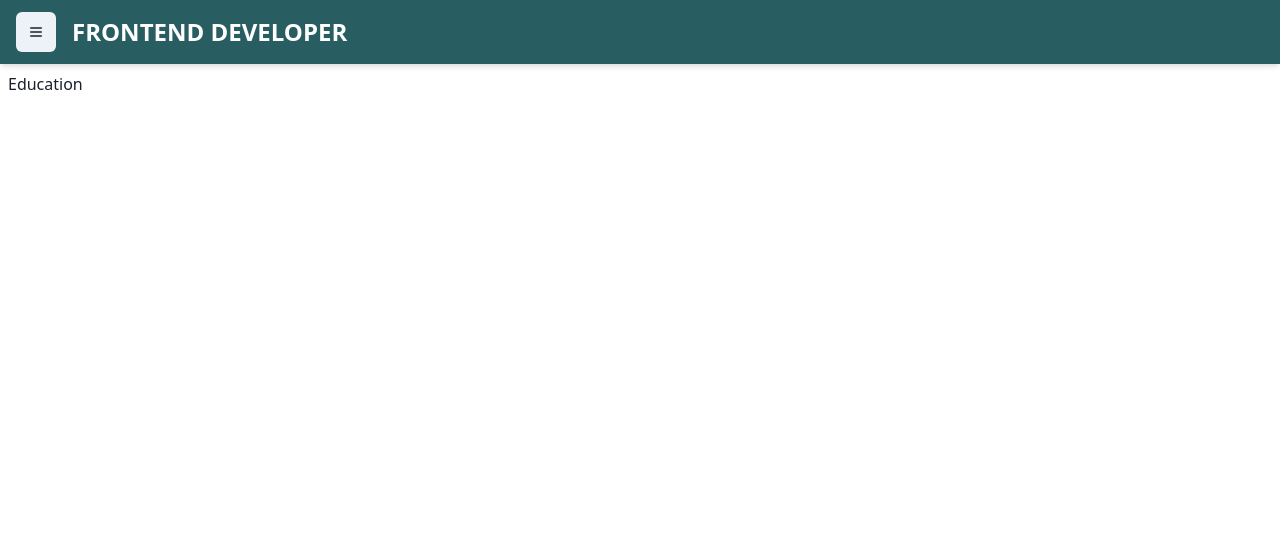
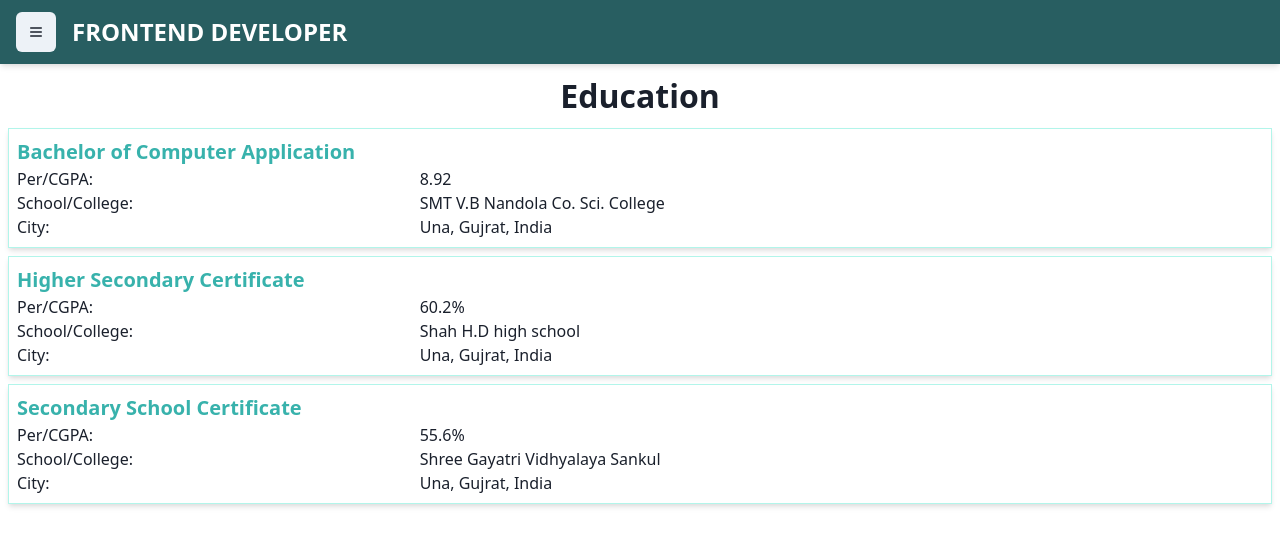
Before and after one commit to Keval84458/Keval-s-portfolio, a Next.js app: page /education in a window 1280 px wide. Shown: the top 546 px of the page. Built offline with nearby package versions, Linux system fonts and the light colour scheme.

Commit message:
km/all-complete/29March

```diff
--- a/src/app/components/navbar.js
+++ b/src/app/components/navbar.js
@@ -47,11 +47,6 @@ export const menuButton = [
     name: "RESUME",
     route: PAGE_PATH_KEYS.RESUME,
   },
-
-  {
-    name: "CERTIFICATIONS & COURSES",
-    route: PAGE_PATH_KEYS.CERTIFICATIONS_COURSES,
-  },
 ];
 
 const Navbar = () => {
@@ -91,7 +86,7 @@ const Navbar = () => {
           <DrawerCloseButton />
           <DrawerBody>
             <Text fontWeight="extrabold" textAlign="center" fontSize="150">
-              Menu
+              FRONTEND DEVELOPER
             </Text>
             <VStack spacing={4} mt={10}>
               {menuButton.map((menu, inx, arr) => {
@@ -103,6 +98,12 @@ const Navbar = () => {
                       as={Link}
                       href={menu.route}
                       bg="white.100"
+                      _hover={{
+                        bg: "white.100",
+                      }}
+                      _disabled={{
+                        bg: "white.100",
+                      }}
                     >
                       {menu.name}
                     </Button>
--- /dev/null
+++ b/src/app/education/_layouts/educationCmp.js
@@ -0,0 +1,65 @@
+"use client";
+import React from "react";
+import { Box, Text } from "@chakra-ui/react";
+
+const EducationCmp = () => {
+  const educationDetails = [
+    {
+      title: "Bachelor of Computer Application",
+      marks: "8.92",
+      institute: "SMT V.B Nandola Co. Sci. College",
+      city: "Una, Gujrat, India ",
+    },
+    {
+      title: "Higher Secondary Certificate",
+      marks: "60.2%",
+      institute: "Shah H.D high school",
+      city: "Una, Gujrat, India ",
+    },
+    {
+      title: "Secondary School Certificate",
+      marks: "55.6%",
+      institute: "Shree Gayatri Vidhyalaya Sankul",
+      city: "Una, Gujrat, India ",
+    },
+  ];
+  return (
+    <Box>
+      <Text textAlign="center" fontSize="200" fontWeight="bold">
+        Education
+      </Text>
+      {educationDetails.map((education, inx, arr) => {
+        return (
+          <Box
+            key={inx}
+            mt={2}
+            p={2}
+            boxShadow="md"
+            border="1px"
+            borderColor="primary.20"
+          >
+            <Box display="flex">
+              <Text fontSize="125" color="primary.50" fontWeight="extrabold">
+                {education.title}
+              </Text>
+            </Box>
+            <Box display="flex">
+              <Text w="32%">Per/CGPA:</Text>
+              <Text ml={1}>{education.marks}</Text>
+            </Box>
+            <Box display="flex">
+              <Text w="32%">School/College:</Text>
+              <Text ml={1}>{education.institute}</Text>
+            </Box>
+            <Box display="flex">
+              <Text w="32%">City:</Text>
+              <Text ml={1}>{education.city}</Text>
+            </Box>
+          </Box>
+        );
+      })}
+    </Box>
+  );
+};
+
+export default EducationCmp;
--- a/src/app/education/page.js
+++ b/src/app/education/page.js
@@ -1,11 +1,11 @@
+import React from "react";
 import { PageWrapper } from "@/utils";
-import { Text } from "@chakra-ui/react";
-import React from "react";
+import EducationCmp from "./_layouts/educationCmp";
 
 const Education = () => {
   return (
     <PageWrapper>
-      <Text>Education</Text>
+      <EducationCmp />
     </PageWrapper>
   );
 };
--- a/src/app/resume/page.js
+++ b/src/app/resume/page.js
@@ -1,11 +1,11 @@
+import React from "react";
 import { PageWrapper } from "@/utils";
 import { Text } from "@chakra-ui/react";
-import React from "react";
-
+import ResumeDownload from "./_layouts/resume-download";
 const Resume = () => {
   return (
     <PageWrapper>
-      <Text>Resume</Text>
+      <ResumeDownload />
     </PageWrapper>
   );
 };
--- a/src/utils/constant.js
+++ b/src/utils/constant.js
@@ -8,5 +8,4 @@ export const PAGE_PATH_KEYS = {
   WORK_EXPERIENCE: "/work-experience",
   EDUCATION: "/education",
   RESUME: "/resume",
-  CERTIFICATIONS_COURSES: "/certifications-courses",
 };
```
Also changed, not shown: src/app/certifications-courses/page.js (deleted, +0 -13 lines), src/app/resume/_layouts/resume-download.js (added, +27 -0 lines), 1 other file (tests, documents, lock files or other folders).
